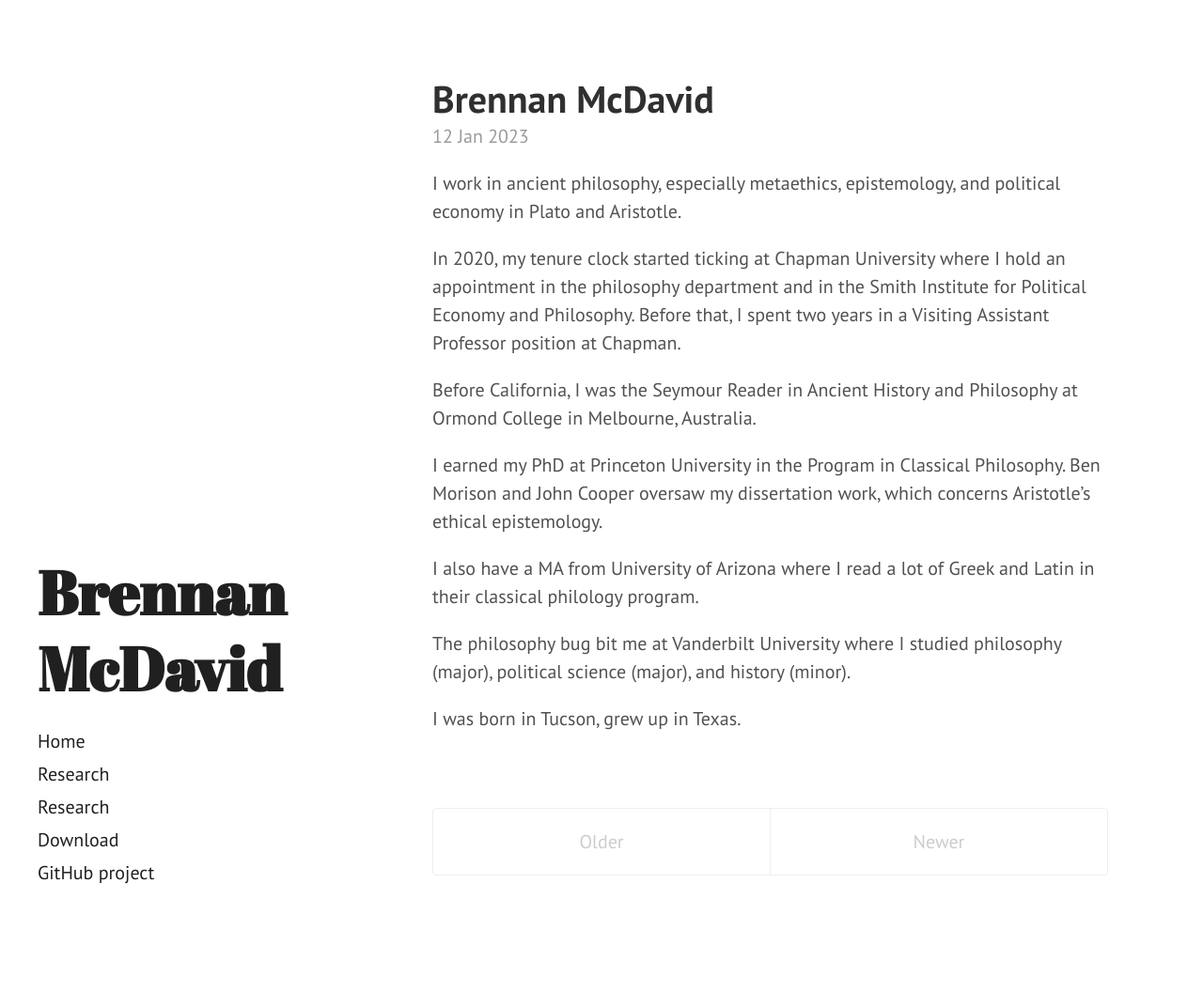
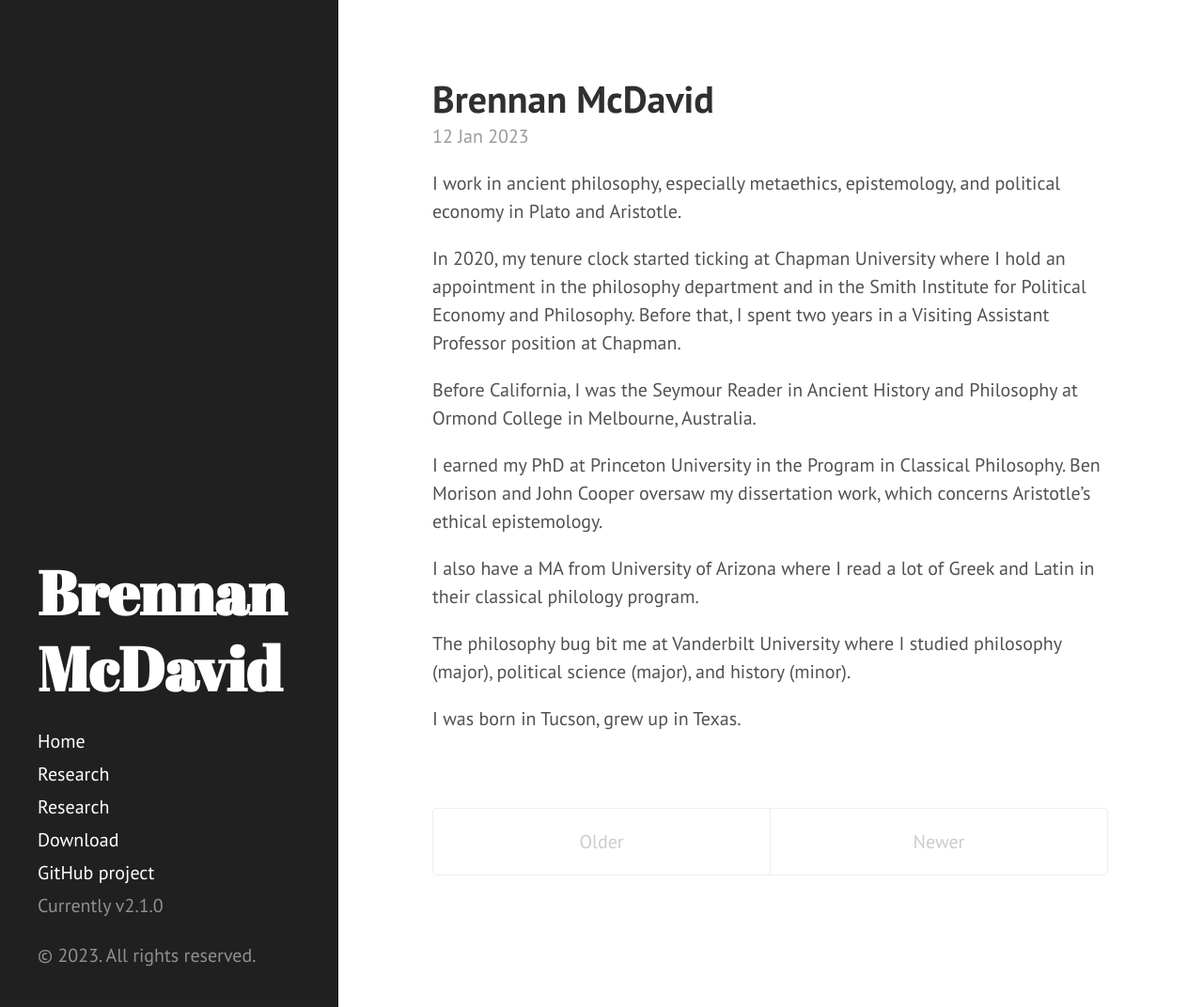
Before and after one commit to bkmcdavid/bkmcdavid.github.io, a Jekyll site: the page built from index.html, in a window 1280 px wide and 1072 px high. Shown: the whole window at 94% size. Built offline with Jekyll 4.4.1, drawn with Linux system fonts in a browser that asks for light colours; the list of posts is cut into pages by our own code.

Commit message:
Update hyde.css

```diff
--- a/public/css/hyde.css
+++ b/public/css/hyde.css
@@ -57,7 +57,7 @@
   text-align: center;
   padding: 2rem 1rem;
   color: rgba(255,255,255,.5);
-  background-color: #FFFFFF;
+  background-color: #202020;
 }
 @media (min-width: 48em) {
   .sidebar {
@@ -72,12 +72,12 @@
 
 /* Sidebar links */
 .sidebar a {
-  color: #202020;
+  color: #fff;
 }
 
 /* About section */
 .sidebar-about h1 {
-  color: #202020;
+  color: #fff;
   margin-top: 0;
   font-family: "Abril Fatface", serif;
   font-size: 3.25rem;
```
